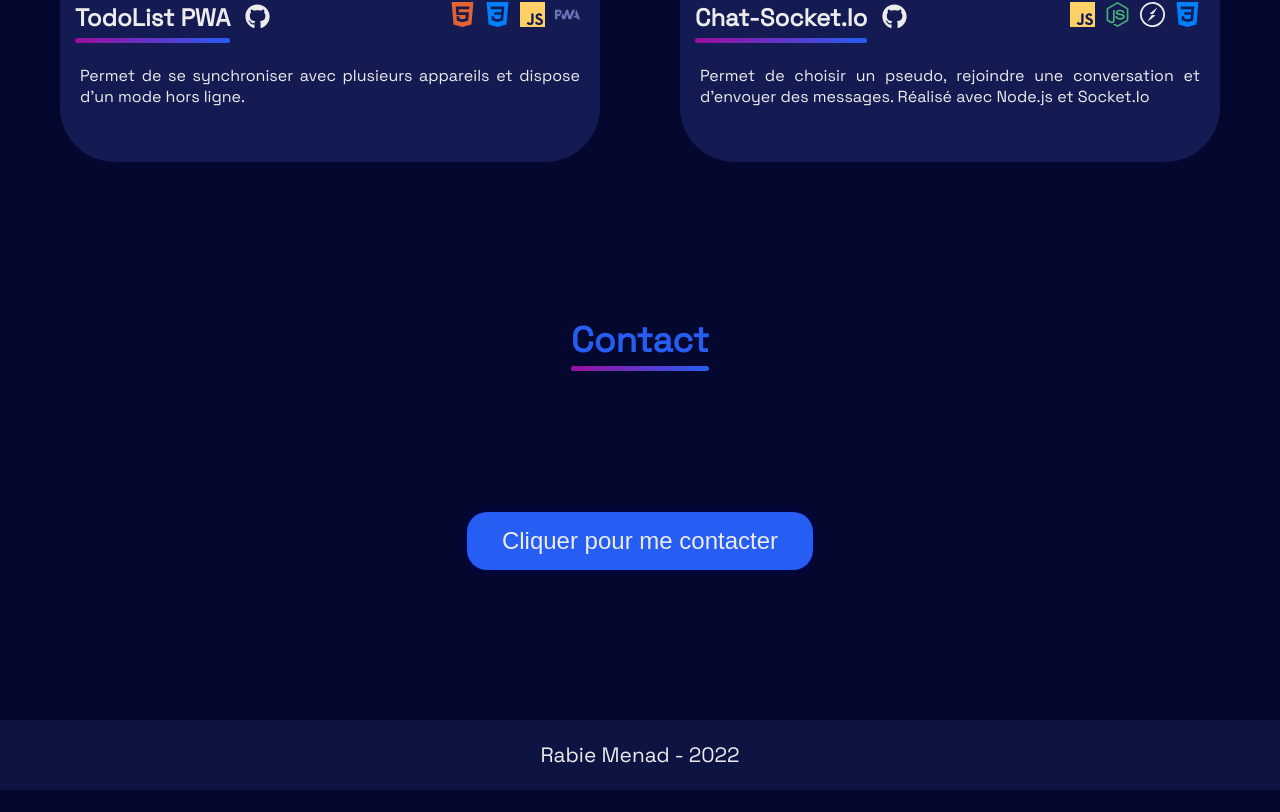
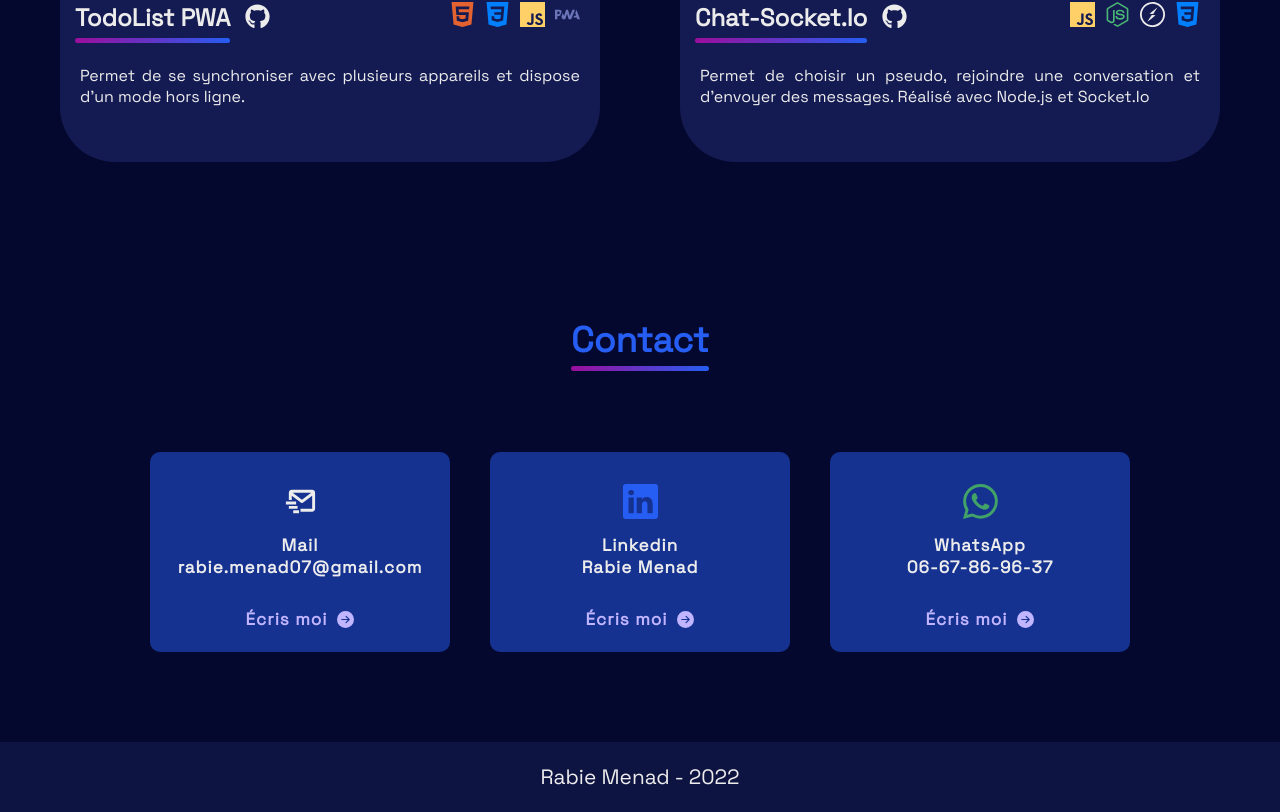
Before and after one commit to mena0018/Portfolio, a React (Create React App) app: page / in a window 1280 px wide. Shown: the part 3765-4577 px from the top of the page. Before the commit the page ends 4555 px from the top, so only its background shows below. Built offline with nearby package versions, Linux system fonts and the light colour scheme.

Commit message:
👌 IMPROVE: Amélioration de la partie Contact

```diff
--- a/src/components/Contact/Contact.css
+++ b/src/components/Contact/Contact.css
@@ -1,16 +1,59 @@
-.btn-contact {
-   margin: 150px 0;
-   padding: 15px 35px;
-   background-color: var(--second-color);
-   border: none;
-   border-radius: 20px;
-   box-shadow: 0 0 5px 4px rgb(0, 0, 139, 0.2);
-   overflow: hidden;
-   position: relative;
-   cursor: pointer;
+.list-contact {
+   width: 100%;
+   height: 100%;
+   padding: 20px;
+   color: var(--first-color);
+   margin: 50px auto;
+   flex-wrap: wrap;
+   align-items: center;
+   justify-content: center;
+   display: flex;
+   gap: 40px ;
 }
 
-.btn-contact a {
-   font-size: 1.5rem;
-   color: var(--first-color);
+.list-contact h1 {
+   font-size: 25px;
 }
+
+.contact-item {
+   width: 300px;
+   height: 200px;
+   background: var(--blue-shadow);
+   margin: 20px 0;
+   border-radius: 10px;
+   display: flex;
+   flex-direction: column;
+   justify-content: center;
+   align-items: center;
+}
+
+.contact-item a {
+   display: flex;
+   justify-content: center;
+   align-items: center;
+   margin-top: 30px;
+   color: var(--light-purple);
+}
+
+.contact-item a svg{
+   margin-left: 10px
+}
+
+.contact-item p, .contact-item a{
+  font-weight: bold;
+  letter-spacing: 1px;
+  font-size: 17px;
+}
+
+
+.contact-item p:first-child svg {
+   width: 35px;
+   height: 35px;
+   margin: 10px 0;
+}
+
+@media screen and (max-width: 768px) {
+   .list-contact {
+      gap: 0 40px;
+   }
+}
--- a/src/components/Contact/Contact.js
+++ b/src/components/Contact/Contact.js
@@ -4,6 +4,8 @@ import { Context } from '../../context/langContext'
 import {dataContact} from "../../constants/contact"
 import useSlideX from "../../hook/useSlideX";
 import useAddRef from "../../hook/useAddRef";
+import ContactItem from "./ContactItem";
+
 
 export default function Contact() {
 
@@ -13,20 +15,29 @@ export default function Contact() {
 
    useEffect(() => {
     slideX(ref.current[0], -1500, 0.1, 0.6, "top bottom");
-    slideX(ref.current[1], -1500, 0.4, 0.6, "top bottom");
+    slideX(ref.current[1], -1500, 0.5, 0.6, "top bottom");
+    slideX(ref.current[2], -1500, 0.7, 0.6, "top bottom");
+    slideX(ref.current[3], -1500, 0.9, 0.6, "top bottom");
    }, [slideX, ref])
 
   return (
     <div className="container" id="contact">
       <h1 className="title" ref={addToRef}> Contact</h1>
-      <div className="container-contact" ref={addToRef}>
+      <div className="list-contact" >
 
-        <button className="btn-contact">
-          <a href="mailto:rabie.menad07@outlook.com" className="base">
-            {dataContact[lang]['text']}
-          </a>
+          {dataContact[lang].filter((item) => typeof item === "object")
+              .map((item, index) =>
 
-        </button>
+                <div ref={addToRef} key={index} className="container-contact" >
+                    <ContactItem
+                        icon={item.icon}
+                        name={item.name}
+                        info={item.info}
+                        link={item.link}
+                        contact={item.contact}
+                    />
+                </div>
+          )}
       </div>
     </div>
   );
--- /dev/null
+++ b/src/components/Contact/ContactItem.js
@@ -0,0 +1,12 @@
+import { BsFillArrowRightCircleFill } from 'react-icons/bs';
+
+export default function ContactItem({icon, name, info, link, contact}) {
+  return (
+    <div className="contact-item">
+        <p>{icon}</p>
+        <p>{name}</p>
+        <p>{info}</p>
+        <a target="_blank" rel="noreferrer noopener" href={link}>{contact} <BsFillArrowRightCircleFill /> </a>
+    </div>
+  )
+}
--- a/src/constants/contact.js
+++ b/src/constants/contact.js
@@ -1,9 +1,56 @@
+import { BsWhatsapp } from 'react-icons/bs';
+import { BsLinkedin } from 'react-icons/bs';
+import { BiMailSend } from 'react-icons/bi';
+
+
 export const dataContact = {
-  FR: {
-    text: "Cliquer pour me contacter",
-  },
+  FR: [
+    "Me contacter",
+    {
+      icon: <BiMailSend color="#ececec"/>,
+      name: "Mail",
+      info: "rabie.menad07@gmail.com",
+      link: "mailto:rabie.menad07@gmail.com",
+      contact: "Écris moi"
+    },
+    {
+      icon: <BsLinkedin color="#265df2"/>,
+      name: "Linkedin",
+      info: "Rabie Menad",
+      link: "https://www.linkedin.com/in/rabie-menad/",
+      contact: "Écris moi"
+    },
+    {
+      icon: <BsWhatsapp color="#42a368"/>,
+      name: "WhatsApp",
+      info: "06-67-86-96-37",
+      link: "https://wa.me/0667869637",
+      contact: "Écris moi"
+    },
+  ],
 
-  EN: {
-    text: "Click to enter in contact",
-  },
+  EN: [
+     "Talk to me",
+    {
+      icon: <BiMailSend color="#ececec"/>,
+      name: "Mail",
+      info: "rabie.menad07@gmail.com",
+      link: "mailto:rabie.menad07@gmail.com",
+      contact: "Write me"
+    },
+    {
+      icon: <BsLinkedin color="#265df2"/>,
+      name: "Linkedin",
+      info: "Rabie Menad",
+      link: "https://www.linkedin.com/in/rabie-menad/",
+      contact: "Write me"
+    },
+    {
+      icon: <BsWhatsapp color="#42a368"/>,
+      name: "WhatsApp",
+      info: "06-67-86-96-37",
+      link: "https://wa.me/0667869637",
+      contact: "Write me"
+    },
+  ],
 };
--- a/src/index.css
+++ b/src/index.css
@@ -16,6 +16,7 @@
   --linear-background: linear-gradient(to right, #9c0e9c, #265df2);
   --violet: #9c0e9c;
   --purple: #a395e9;
+  --light-purple: #c1b5ff;
   --dark-purple: #7764d5;
   --body-font: "Space Grotesk", "Poppins", sans-serif;
   --z-fixed: 100;
```
